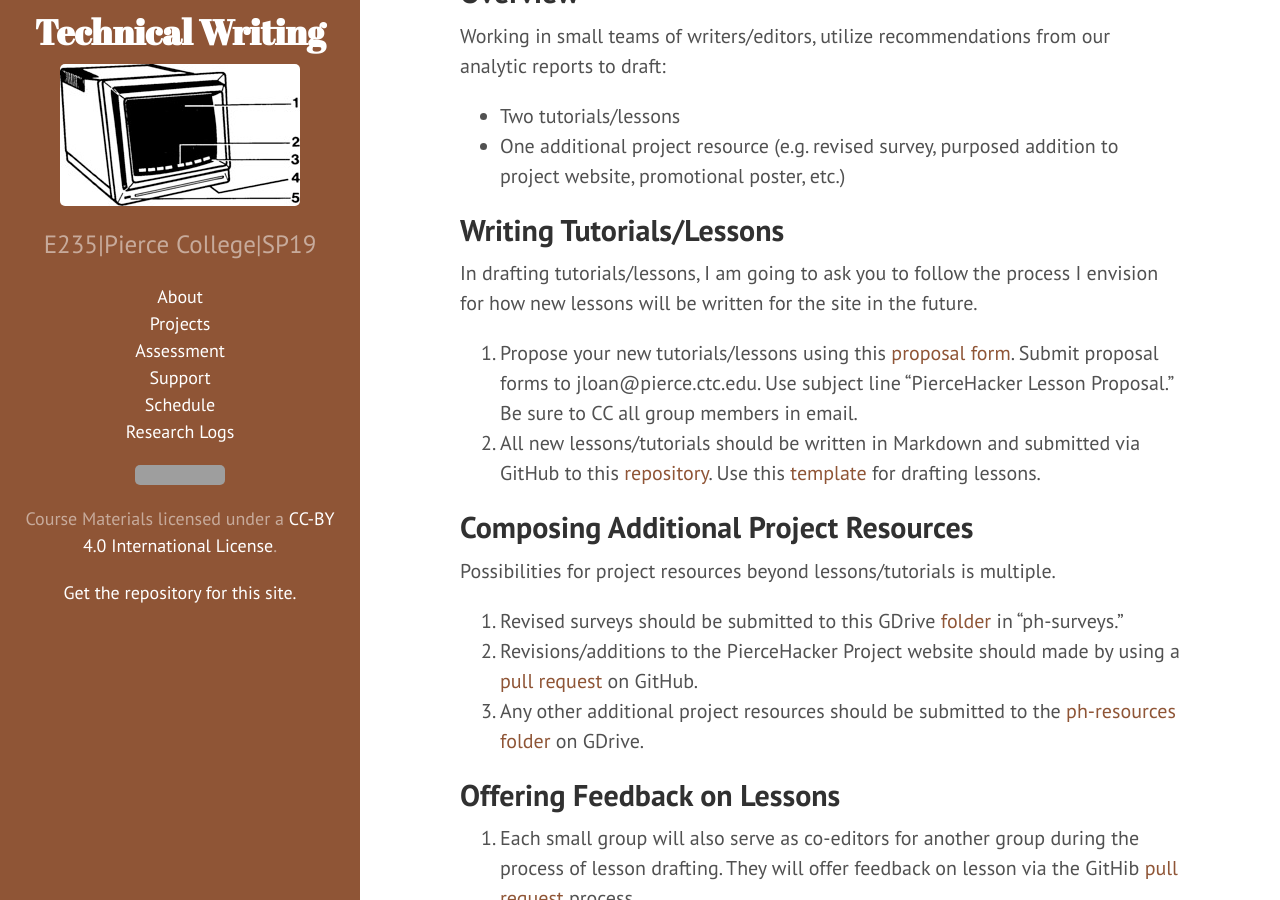
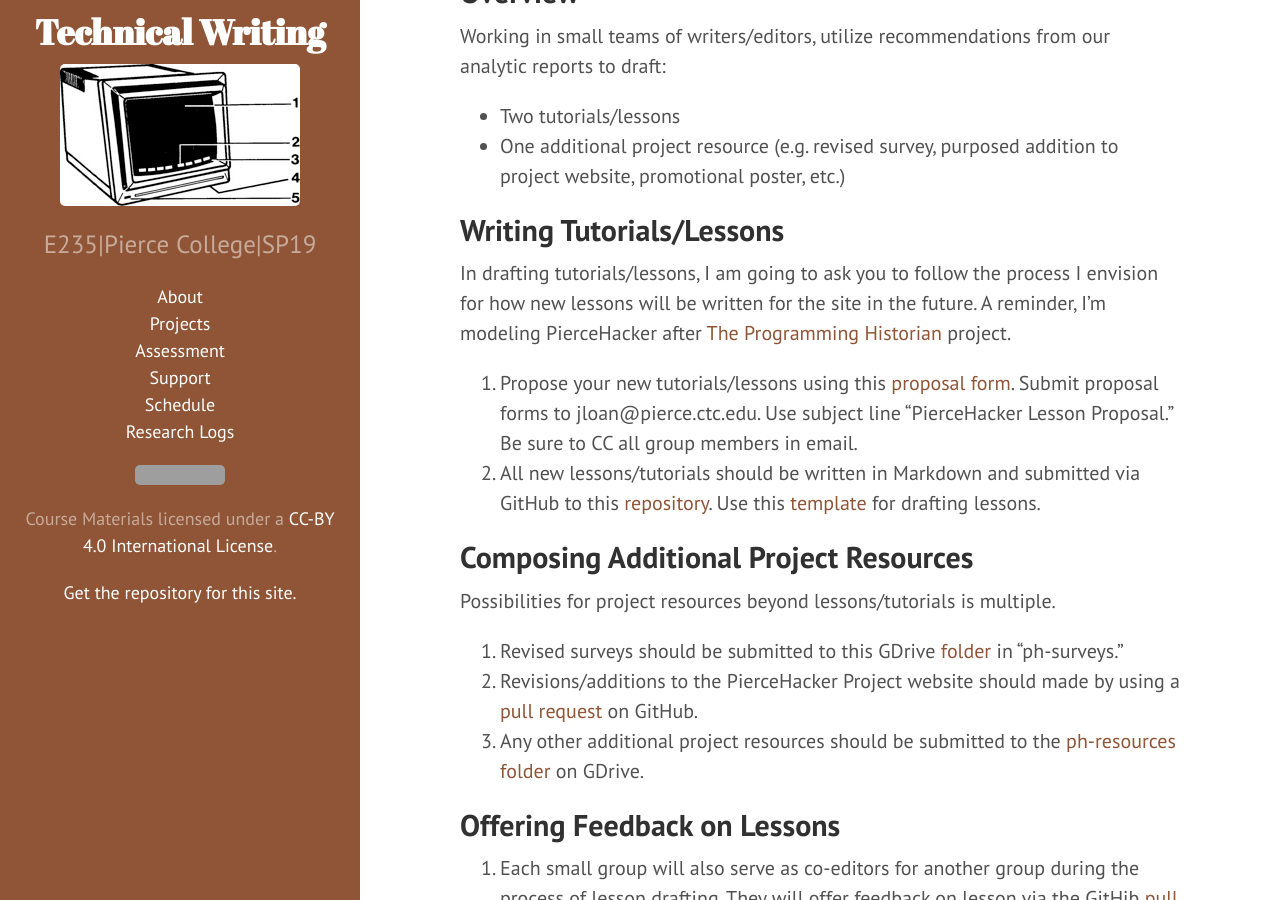
Before and after one commit to jloan/e235, a Jekyll site: the page built from _posts/2019-05-14-ph-taking-action.md, in a window 1280 px wide and 900 px high, scrolled down 317 px. Built offline with Jekyll 4.4.1, drawn with Linux system fonts in a browser that asks for light colours; grey boxes are pictures that could not be loaded.

Commit message:
Update 2019-05-14-ph-taking-action.md

```diff
--- a/_posts/2019-05-14-ph-taking-action.md
+++ b/_posts/2019-05-14-ph-taking-action.md
@@ -16,7 +16,7 @@ Working in small teams of writers/editors, utilize recommendations from our anal
 
 ## Writing Tutorials/Lessons
 
-In drafting tutorials/lessons, I am going to ask you to follow the process I envision for how new lessons will be written for the site in the future.
+In drafting tutorials/lessons, I am going to ask you to follow the process I envision for how new lessons will be written for the site in the future. A reminder, I'm modeling PierceHacker after [The Programming Historian](https://programminghistorian.org/en/contribute) project.
 
 1. Propose your new tutorials/lessons using this [proposal form](https://jloan.github.io/pierce-hacker/assets/tutorial-proposal-form.txt). Submit proposal forms to jloan@pierce.ctc.edu. Use subject line "PierceHacker Lesson Proposal." Be sure to CC all group members in email.
 2. All new lessons/tutorials should be written in Markdown and submitted via GitHub to this [repository](https://github.com/jloan/pierce-hacker-submissions). Use this [template](https://github.com/jloan/pierce-hacker-submissions/blob/master/lessons/lesson-template.md) for drafting lessons.
```
